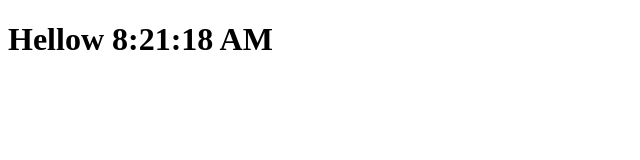
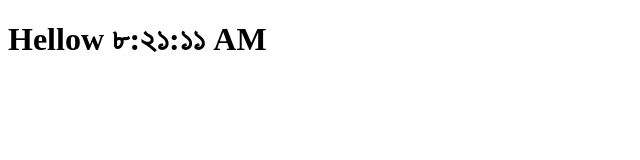
Before and after one commit to KhanZiaul/React-JS-Practice, a React (Create React App) app: page / in a window 1280 px wide. Shown: the top 160 px of the page, without its empty margins (0-640 px from the left). Built offline with nearby package versions, Linux system fonts and the light colour scheme.

Commit message:
functional component done

```diff
--- a/src/index.js
+++ b/src/index.js
@@ -19,14 +19,33 @@ import ReactDOM from 'react-dom';
 
 // ReactDOM.render(elements,document.getElementById('root'))
 
-setInterval(()=>{
-  const elements = (
-    <h1 className="heading">
-      <span className="text">Hellow {new Date().toLocaleTimeString()}</span>
+//react element ------------------------------
+
+//setInterval(()=>{
+//   const elements = (
+//     <h1 className="heading">
+//       <span className="text">Hellow {new Date().toLocaleTimeString()}</span>
+//       <img src=""/>
+//       </h1>
+//   );
+
+//   ReactDOM.render(elements,document.getElementById('root'));
+
+// },1000)
+
+
+//react component ----------------------------------------
+
+// functional component --------------
+
+
+  function Clock({ locale }){
+    return (
+      <h1 className="heading">
+      <span className="text">Hellow {new Date().toLocaleTimeString(locale)}</span>
       <img src=""/>
       </h1>
   );
+}
 
-  ReactDOM.render(elements,document.getElementById('root'));
-
-},1000)
+ReactDOM.render(< Clock locale="bn-BD" />,document.getElementById('root'));
```
